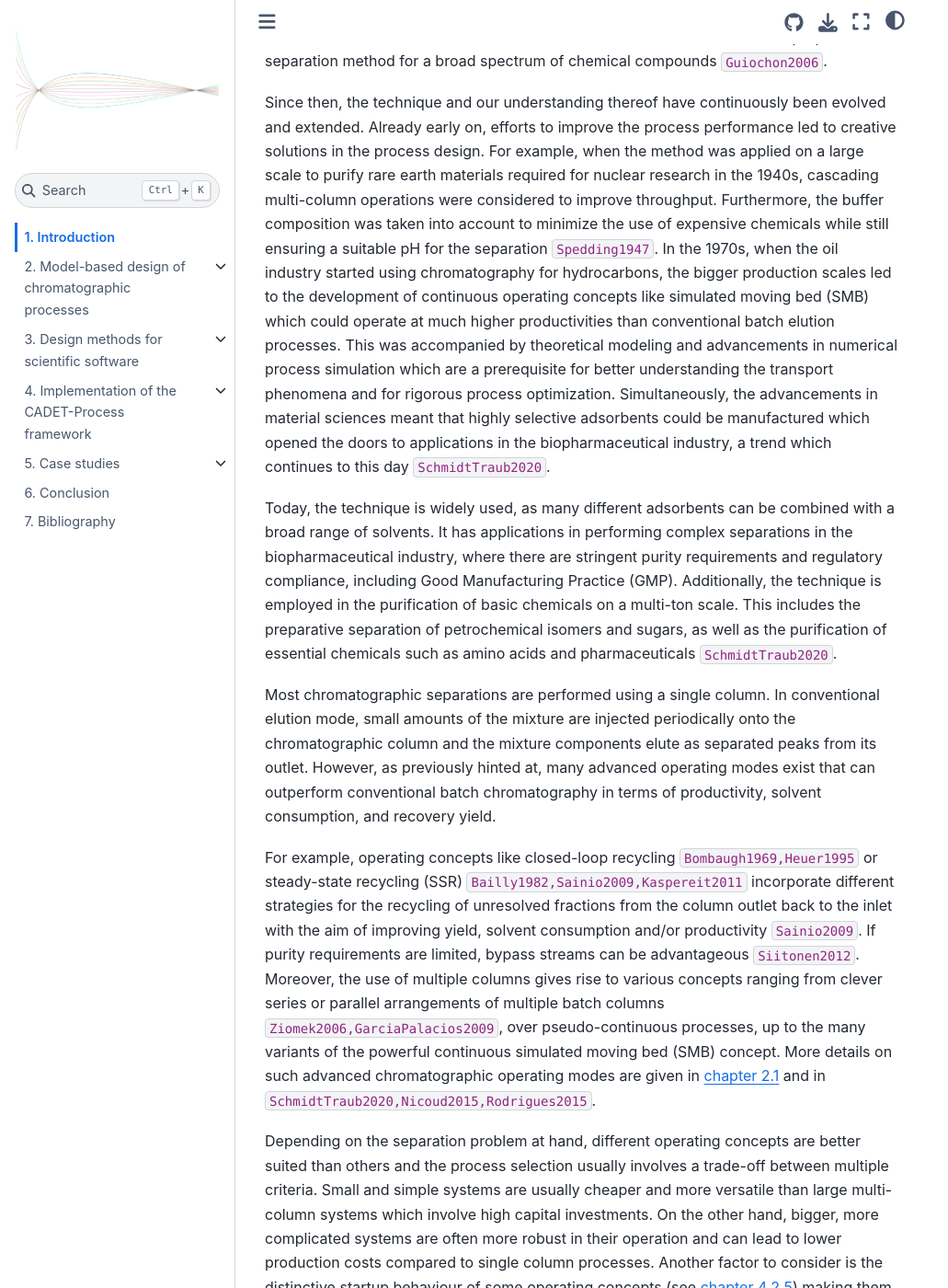
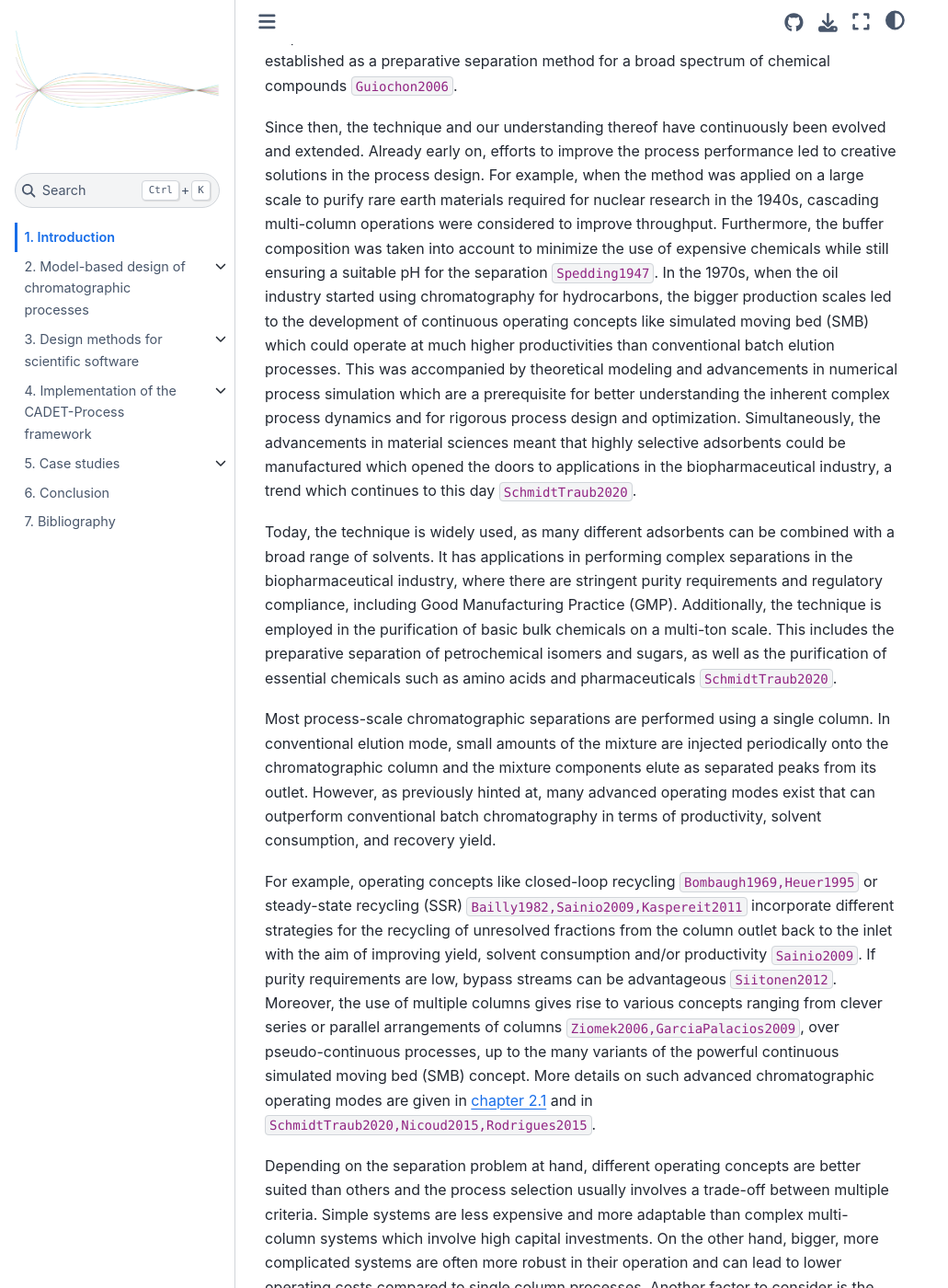
Before and after one commit to schmoelder/diss, a Jupyter Book: the page built from doc/01_introduction/00_index.md, in a window 1280 px wide and 1400 px high, scrolled down 646 px. Shown: the whole window at 92% size, without its empty margins (0-1031 px from the left). Built offline with Jupyter Book 1.0.4 settings and Sphinx 7.4.7 and the Sphinx Book theme 1.1.4, drawn with Linux system fonts in a browser that asks for light colours; pages that are not in the unit, such as notebooks, are missing from menus; cross-references to code outside the pages are shown as plain code; some of the changed text lies outside the part shown.

Commit message:
Comments by Jürgen

```diff
--- a/doc/01_introduction/00_index.md
+++ b/doc/01_introduction/00_index.md
@@ -1,16 +1,16 @@
 # Introduction
 
 % Relevance of Chromatography
-Production processes in chemical, pharmaceutical, or biotechnological industries typically require the separation of products from side products or impurities.
-While classical separation processes like distillation, extraction, or filtration are effective in many cases, they have limitations when dealing with components that are physico-chemically very similar, sensitive to harsh conditions, or part of multi-component mixtures.
+Production processes in chemical, pharmaceutical, and biotechnological industries typically require the separation of products from side products or impurities.
+While classical separation processes like distillation, extraction, or filtration are effective in many cases, they face limitations when dealing with components that are physico-chemically very similar, sensitive to harsh conditions, or part of multi-component mixtures.
 In particular for such challenging separations, chromatography is a powerful alternative {cite}`Guiochon2006,SchmidtTraub2020,Nicoud2015`.
 
 The term *chromatography* was first used by Russian botanist Michail Tswett in the early 1900s to describe a method he developed for separating and analyzing chlorophyll extracts dissolved in organic solvents.
 When passing samples through a column packed with inulin, he observed that the mixture would separate into distinct colored bands which could be collected at the column outlet.
 He postulated that the separation is based on the ability of the dissolved components to physically interact with the immobilized inulin particles causing it to be retained longer on the column {cite}`Tswett1906`.
 
-However, the nonlinear effects inherent to the interactions, as well as the lack of modern detectors posed a difficulty in understanding and controlling the separation process.
-Furthermore, the technique initially suffered from low productivities — the ratio of purified product to the amount of packing material required — which made its application very expensive.
+However, the nonlinear effects inherent to these interactions, as well as the lack of sophisticated detectors posed difficulties in understanding and controlling the separation process.
+Furthermore, the technique initially suffered from low productivities — the ratio of purified product to the amount of packing material required — which made its application very inefficient and expensive.
 For these reasons, chromatography was not widely adapted until almost three decades later when Tswett's works were rediscovered and established as a preparative separation method for a broad spectrum of chemical compounds {cite}`Guiochon2006`.
 
 Since then, the technique and our understanding thereof have continuously been evolved and extended.
@@ -18,61 +18,62 @@
 For example, when the method was applied on a large scale to purify rare earth materials required for nuclear research in the 1940s, cascading multi-column operations were considered to improve throughput.
 Furthermore, the buffer composition was taken into account to minimize the use of expensive chemicals while still ensuring a suitable pH for the separation {cite}`Spedding1947`.
 In the 1970s, when the oil industry started using chromatography for hydrocarbons, the bigger production scales led to the development of continuous operating concepts like simulated moving bed (SMB) which could operate at much higher productivities than conventional batch elution processes.
-This was accompanied by theoretical modeling and advancements in numerical process simulation which are a prerequisite for better understanding the transport phenomena and for rigorous process optimization.
+This was accompanied by theoretical modeling and advancements in numerical process simulation which are a prerequisite for better understanding the inherent complex process dynamics and for rigorous process design and optimization.
 Simultaneously, the advancements in material sciences meant that highly selective adsorbents could be manufactured which opened the doors to applications in the biopharmaceutical industry, a trend which continues to this day {cite}`SchmidtTraub2020`.
 
 Today, the technique is widely used, as many different adsorbents can be combined with a broad range of solvents.
 It has applications in performing complex separations in the biopharmaceutical industry, where there are stringent purity requirements and regulatory compliance, including Good Manufacturing Practice (GMP).
-Additionally, the technique is employed in the purification of basic chemicals on a multi-ton scale.
+Additionally, the technique is employed in the purification of basic bulk chemicals on a multi-ton scale.
 This includes the preparative separation of petrochemical isomers and sugars, as well as the purification of essential chemicals such as amino acids and pharmaceuticals {cite}`SchmidtTraub2020`.
 
 % Operating Concepts
-Most chromatographic separations are performed using a single column.
+Most process-scale chromatographic separations are performed using a single column.
 In conventional elution mode, small amounts of the mixture are injected periodically onto the chromatographic column and the mixture components elute as separated peaks from its outlet.
 However, as previously hinted at, many advanced operating modes exist that can outperform conventional batch chromatography in terms of productivity, solvent consumption, and recovery yield.
 
 For example, operating concepts like closed-loop recycling {cite}`Bombaugh1969,Heuer1995` or steady-state recycling (SSR) {cite}`Bailly1982,Sainio2009,Kaspereit2011` incorporate different strategies for the recycling of unresolved fractions from the column outlet back to the inlet with the aim of improving yield, solvent consumption and/or productivity {cite}`Sainio2009`.
-If purity requirements are limited, bypass streams can be advantageous {cite}`Siitonen2012`.
-Moreover, the use of multiple columns gives rise to various concepts ranging from clever series or parallel arrangements of multiple batch columns {cite}`Ziomek2006,GarciaPalacios2009`, over pseudo-continuous processes, up to the many variants of the powerful continuous simulated moving bed (SMB) concept.
+If purity requirements are low, bypass streams can be advantageous {cite}`Siitonen2012`.
+Moreover, the use of multiple columns gives rise to various concepts ranging from clever series or parallel arrangements of columns {cite}`Ziomek2006,GarciaPalacios2009`, over pseudo-continuous processes, up to the many variants of the powerful continuous simulated moving bed (SMB) concept.
 More details on such advanced chromatographic operating modes are given in {numref}`chapter %s <chromtographic_principle>` and in {cite}`SchmidtTraub2020,Nicoud2015,Rodrigues2015`.
 
 % Challenges in Process Design
 Depending on the separation problem at hand, different operating concepts are better suited than others and the process selection usually involves a trade-off between multiple criteria.
-Small and simple systems are usually cheaper and more versatile than large multi-column systems which involve high capital investments.
-On the other hand, bigger, more complicated systems are often more robust in their operation and can lead to lower production costs compared to single column processes.
+Simple systems are less expensive and more adaptable than complex multi-column systems which involve high capital investments.
+On the other hand, bigger, more complicated systems are often more robust in their operation and can lead to lower operating costs compared to single column processes.
 Another factor to consider is the distinctive startup behaviour of some operating concepts (see {numref}`chapter %s <stationarity_guide>`) making them only viable for large separation campaigns where these losses can be absorbed {cite}`Rajendran2013`.
 This is to show that the selection of an appropriate operating mode is an important step in the design of the process.
 
 % Model based design
 Due to the rapid development of computational methods as well as the low costs of running simulations compared to laboratory experiments, the driving force for the development of new advanced chromatographic processes is increasingly based on mathematical modeling and optimization tools.
-While there are still many physico-chemical phenomena which are challenging to describe, there is generally a high level of confidence in the modeling of the dynamics of chromatographic processes. Nowadays many wet lab experiments are only performed to calibrate these models {cite}`Rajendran2013`.
+While there are still many physico-chemical phenomena which are challenging to describe, there is generally a high level of confidence in the modeling of the dynamics of chromatographic processes.
+Nowadays many wet lab experiments are only performed to calibrate these models {cite}`Rajendran2013`.
 
 The model-based design and optimization of chromatographic separations is, however, not trivial.
-This is due to the periodic operation and the distinct non-linear dynamics of chromatographic processes, as well as the many degrees of freedom involved.
+This is due to the periodic operation and the distinct non-linear dynamics of chromatographic processes, as well as the many degrees of freedom involved such as column dimensions, valve switching times or operating conditions.
 For some of the operating modes, there exist simple shortcut methods that deliver rough initial design estimates (see e.g. {cite}`Siitonen2011` for batch chromatography, {cite}`Sainio2009,Kaspereit2011` for SSR systems, {cite}`Mazzotti2006` for SMB processes, or {cite}`Siitonen2015` for a common treatment).
 But these models often include many simplifications.
-Hence, rigorous process development often requires more detailed models and optimization schemes.
+For example, they might only work for certain isotherms, or only cover single column operation.
 Here, it should be considered that multiple chromatographic interactions mechanisms can be exploited, like adsorption, ionic interactions, binding to specific ligands, or size exclusion, to name only a few.
-Depending on the given system, further physical phenomena like axial dispersion, film and pore diffusion may have to be accounted for.
-Consequently, there exists a variety of different modeling approaches in chromatography (see {numref}`chapter %s<model_formulation>`) as well as numerical solvers (see {numref}`chapter %s<model_solution>`).
-Apart from that, also a variety of optimization approaches have been proposed for designing chromatographic processes.
+Depending on the given system, further physical phenomena like axial dispersion, and film or pore diffusion may have to be accounted for.
+As a result, rigorous process development often necessitates the utilization of more detailed models and advanced optimization schemes.
+Consequently, there exists a variety of different models in chromatography (see {numref}`chapter %s<model_formulation>`) as well as different numerical solvers (see {numref}`chapter %s<model_solution>`).
+Additionally, a variety of optimization approaches has been proposed for the design of certain chromatographic processes.
 An overview is given in sections {numref}`%s <design_formulation>` and {numref}`%s <design_solution>` and in {cite}`Kawajiri2020`.
 
-When additionally considering the many advanced operating modes mentioned above, this gives rise to an unmanageable number of specific process models and optimization schemes that may have to be implemented when seeking for an optimal process for a given separation task.
+% Tool requirements
+Considering the many advanced operating modes mentioned above, this complexity gives rise to an overwhelming number of specific process models and optimization schemes that may have to be implemented when seeking for an optimal process for a given separation task.
+Against this background, a general-purpose tool is needed that allows an efficient and flexible handling of the different tasks in the development of optimal chromatographic processes.
+The main tasks are:
 
-% Tool requirements
-Against this background, a general-purpose tool is needed that allows an efficient and flexible handling of the different subtasks in the development of optimal chromatographic processes.
-The main requirements are:
-
-- Setting up a model for the desired process structure and the specific chromatographic column(s),
+- Setting up a model for the chromatographic system and the desired process structure,
 - Solving the model equations for simulating the process,
 - Determining process performance by evaluating the outgoing streams/chromatograms,
-- Performing optimization of continuous variables, timed events, and potentially process structure.
+- Performing optimization of continuous variables, timed events, and potentially the process structure.
 
 % Existing tools
-There are several commercial programs available which provide parts of the aforementioned required functionalities, like Aspen Chromatography {cite}`aspen`, GoSilico (formally known as ChromX) by Cytiva {cite}`gosilico`, and Ypso-Ionic (formally known as as ChromWorks) by YpsoFacto {cite}`ypsoionic`.
+Several commercial programs are available which provide parts of the aforementioned required functionalities, like Aspen Chromatography {cite}`aspen`, GoSilico (formally known as ChromX) by Cytiva {cite}`gosilico`, and Ypso-Ionic (formally known as as ChromWorks) by YpsoFacto {cite}`ypsoionic`.
 Most of these programs are aimed at experimentalists and allow users to carry out simulations of simple processes without requiring programming expertise.
-In contrast, there exist many highly application specific programs in academia which were developed to examine individual research qjuestions.
+In contrast, there exist many highly application-specific programs in academia which were developed to examine individual research questions.
 However, neither provide the flexibility and customizability required for the *ab initio* development of novel process concepts.
 A notable exception here is *CADET* by the Forschungszentrum Jülich {cite}`Leweke2018`.
 It offers a diverse family of different binding, reaction, and unit operation models which can be used to simulate a large range of separation processes.
```
Also changed, not shown: other parts of doc/01_introduction/00_index.md (+4 -4 lines).
